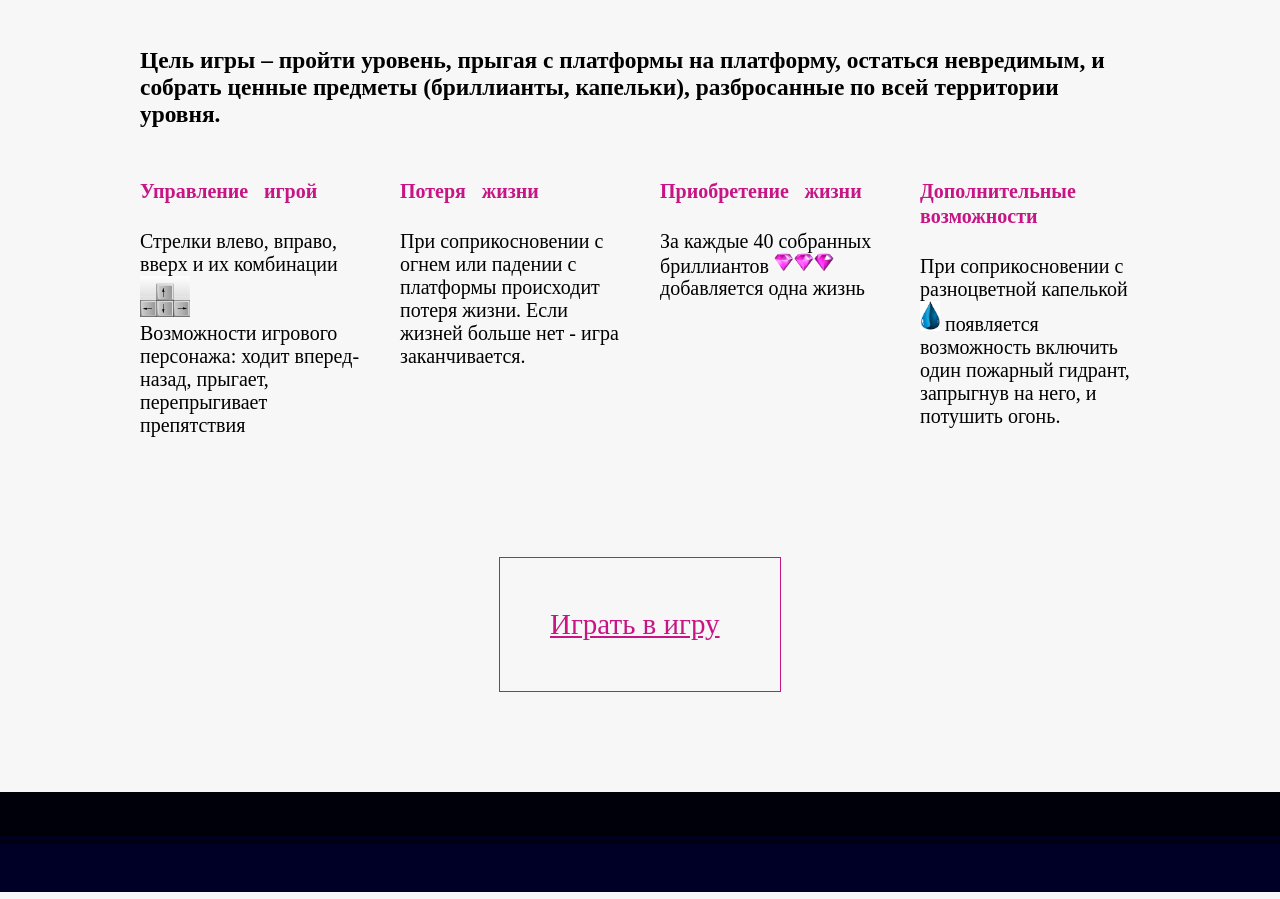
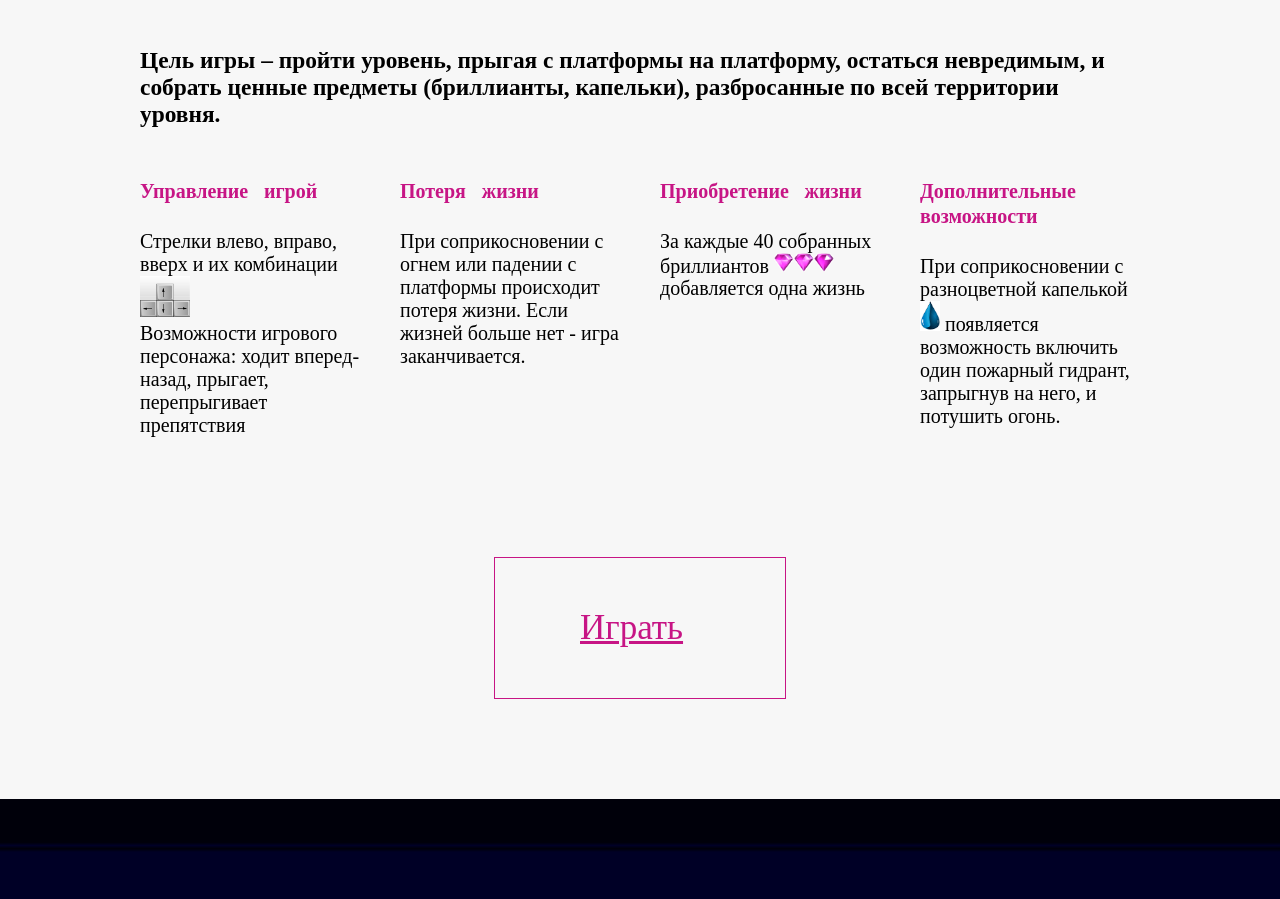
Before and after one commit to belousova-natallia/simple-game, a plain HTML site: page index.html in a window 1280 px wide. Shown: the part 153-1052 px from the top of the page. Drawn offline with Linux system fonts and the light colour scheme.

Commit message:
index.html upd

```diff
--- a/css/stylesheet.css
+++ b/css/stylesheet.css
@@ -89,13 +89,13 @@ canvas {
 .play a{
  color: MediumVioletRed;
  text-align: center;
- font-size: 29px
+ font-size: 35px
 }
 
 .play{
-width: 180px;
+width: 120px;
 margin: 100px auto;
-padding: 50px;
+padding: 50px 85px;
 border: 1px solid MediumVioletRed;
 
 
--- a/index.html
+++ b/index.html
@@ -54,7 +54,7 @@
 
 
 <div class="play">
-<a href ="game.html" target="_blank"> Играть в игру </a>
+<a href ="game.html" target="_blank"> Играть </a>
 </div>
 
 
```
